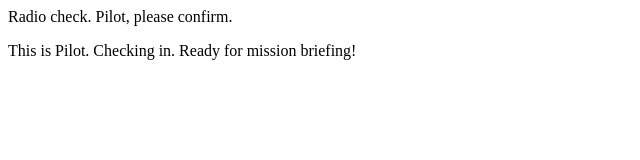
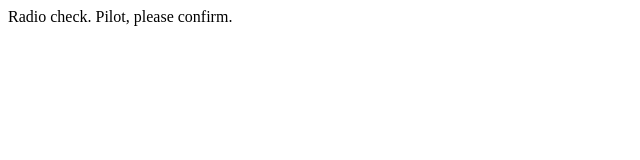
Before and after one commit to NinoGotti5/communication-log, a plain HTML site: page index.html in a window 1280 px wide. Shown: the whole page, without its empty margins (0-640 px from the left). Drawn offline with Linux system fonts and the light colour scheme.

Commit message:
Second line

```diff
--- a/index.html
+++ b/index.html
@@ -2,6 +2,5 @@
    <body>
       <p>Radio check. Pilot, please confirm.</p>
 
-      <p>This is Pilot. Checking in. Ready for mission briefing!</p>
    </body>
 </html>
```
